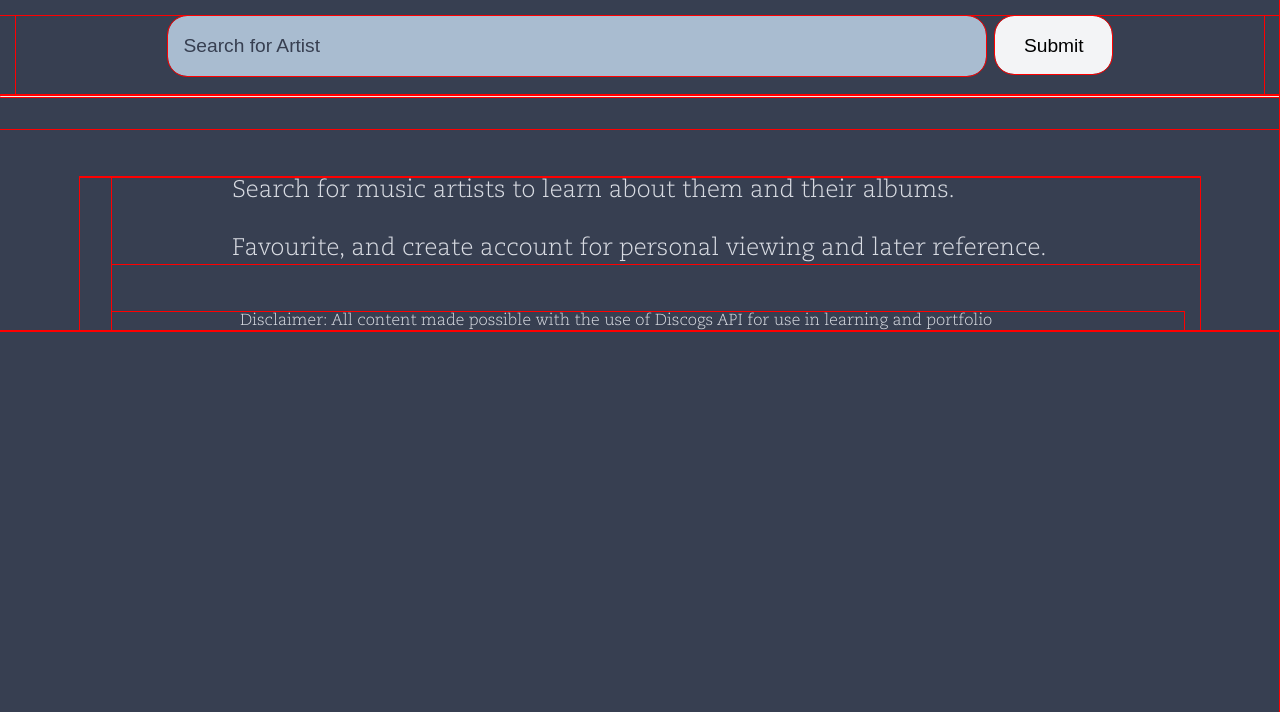
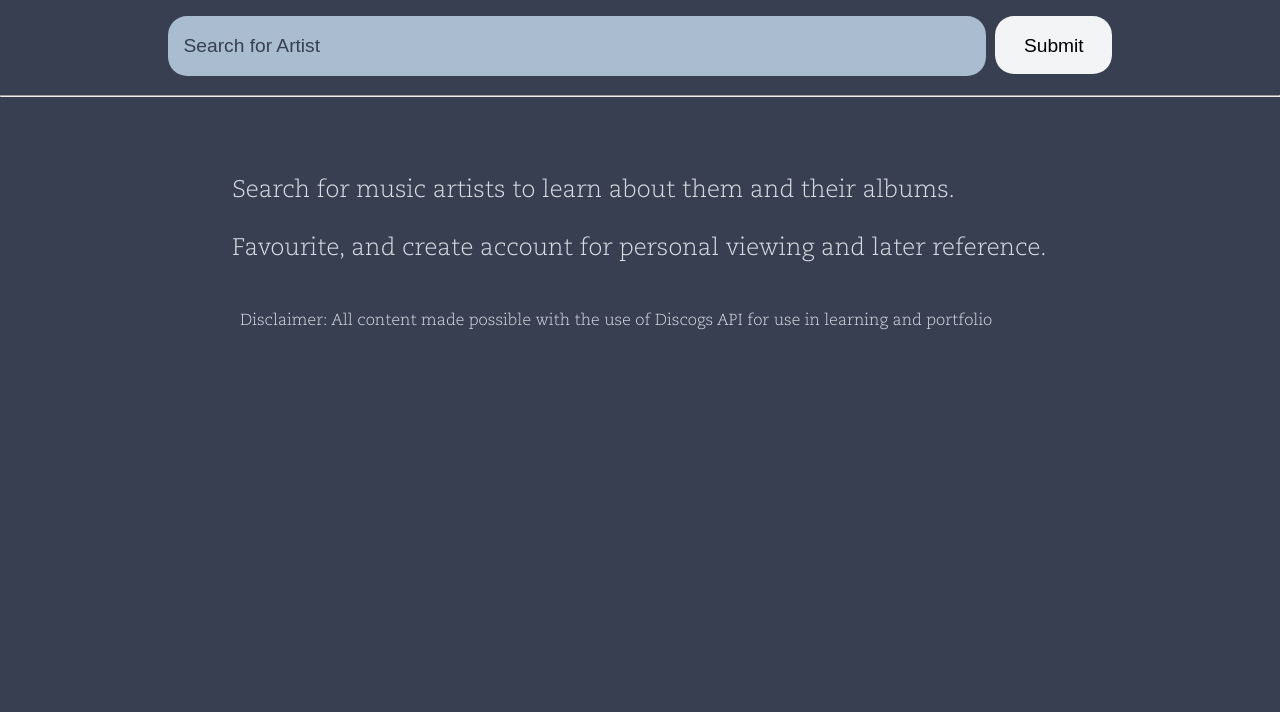
Before and after one commit to kwilki/DiscogsArtistSearch, a plain HTML site: page index.html in a window 1280 px wide. Shown: the part 88-800 px from the top of the page. Drawn offline with Linux system fonts and the light colour scheme.

Commit message:
commented out margin lines

```diff
--- a/css/style.css
+++ b/css/style.css
@@ -2,7 +2,7 @@
 
 * {
     /* Enable below to sho margin and paddings */
-    outline: 1px solid #f00 !important;
+    /* outline: 1px solid #f00 !important; */
     font-size: 16px;
     color: #D8DBE2;
     margin: 0;
```
